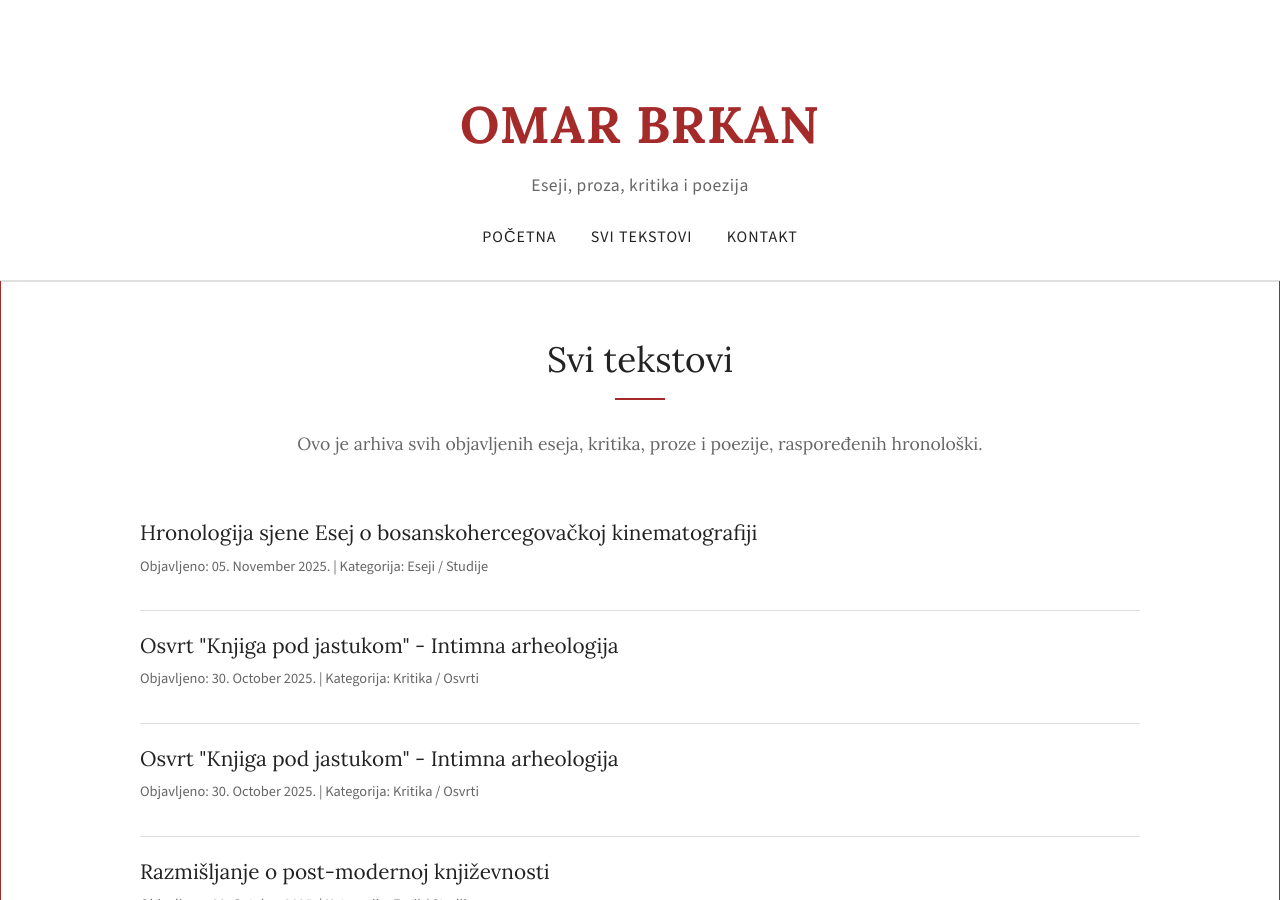
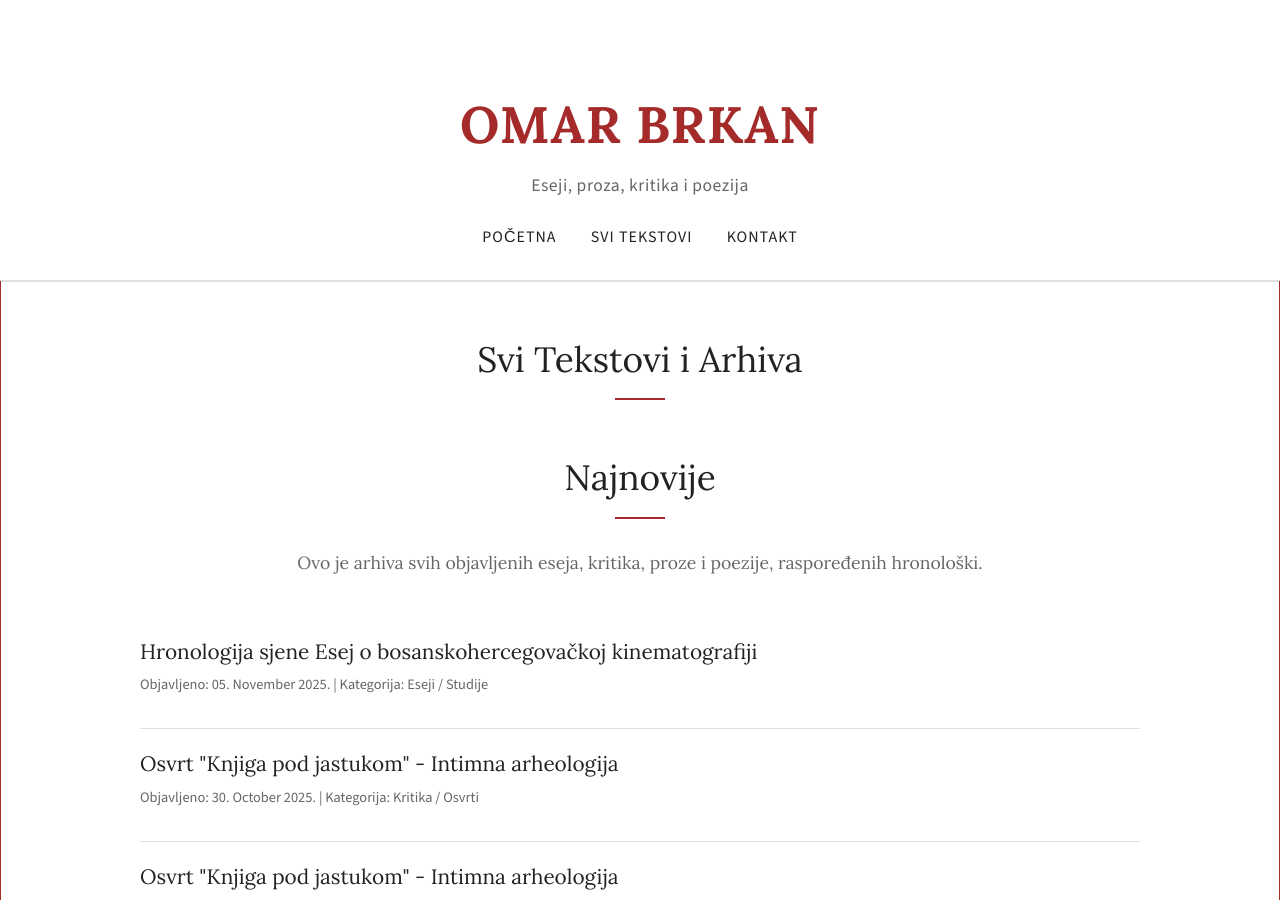
Before and after one commit to omarbrkan/omarbrkan.github.io, a Jekyll site: the page built from tekstovi.html, in a window 1280 px wide and 900 px high. Built offline with Jekyll 4.4.1, drawn with Linux system fonts in a browser that asks for light colours.

Commit message:
Update tekstovi.html

```diff
--- a/tekstovi.html
+++ b/tekstovi.html
@@ -1,8 +1,10 @@
 ---
 layout: page
-title: Svi tekstovi
+title: Svi Tekstovi i Arhiva
 permalink: /tekstovi
 ---
+
+<h2 class="section-title">Najnovije</h2>
 
 <p style="text-align: center; font-size: 1.1em; color: var(--muted-text); margin-bottom: 40px;">
     Ovo je arhiva svih objavljenih eseja, kritika, proze i poezije, raspoređenih hronološki.
```
